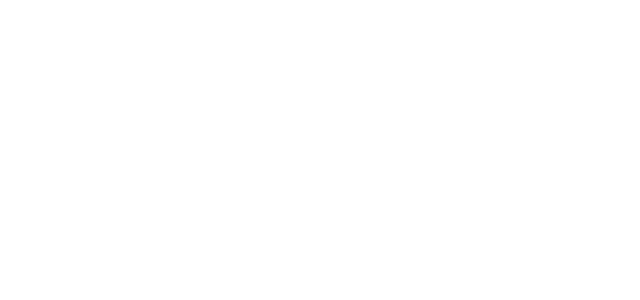
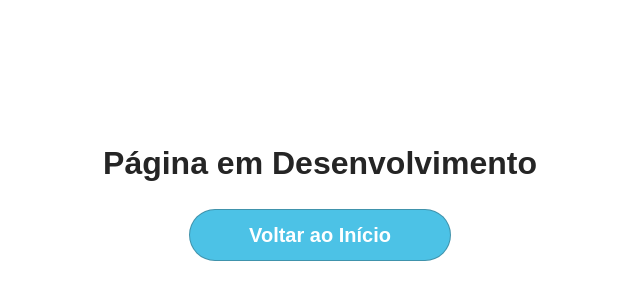
Before and after one commit to PauloAdson/escola-biblica, a React (Create React App) app: page /cadastro in a window 1280 px wide. Before the commit this address had no page. Shown: the part 196-496 px from the top of the page, without its empty margins (320-960 px from the left). Built offline with nearby package versions, Linux system fonts and the light colour scheme; a web font is replaced by a local one.

Commit message:
inciando a página de cadastro

```diff
--- a/src/App.jsx
+++ b/src/App.jsx
@@ -2,6 +2,7 @@
 import { Header } from './components/Header/Header';
 import { Home } from './components/Home/Home';
 import { Footer } from './components/Footer/Footer';
+import { Cadastro } from './components/Cadastro/Cadastro';
 
 function App() {
   return (
@@ -15,6 +16,11 @@
               <Footer />
             </>
           } />
+          <Route path='/cadastro' element={
+            <>
+              <Cadastro/>
+            </>
+          } />
         </Routes>
       </BrowserRouter>
     </>
--- /dev/null
+++ b/src/components/Cadastro/Cadastro.jsx
@@ -0,0 +1,16 @@
+import React from "react";
+import './styles.css'
+import { Button } from "../Button/Button";
+
+export class Cadastro extends React.Component {
+    render() {
+        return (
+            <>
+                <section className="cadastro">
+                    <h2>Página em Desenvolvimento</h2>
+                    <Button estilo="btn-destaque" link="./" texto="Voltar ao Início" />
+                </section>
+            </>
+        );
+    }
+}
--- /dev/null
+++ b/src/components/Cadastro/styles.css
@@ -0,0 +1,12 @@
+section.cadastro {
+    height: 100vh;
+    display: flex;
+    flex-direction: column;
+    align-items: center;
+    justify-content: center;
+    gap: 3rem;
+}
+
+section.cadastro h2 {
+    font-size: 3.2rem;
+}
--- a/src/components/Footer/Footer.jsx
+++ b/src/components/Footer/Footer.jsx
@@ -18,7 +18,7 @@
                         </div>
                         <div className="footer__links">
                             <h4 className="footer__links-titulo">Links Rápidos</h4>
-                            <a href="">Voltar ao topo</a>
+                            <a href="#inicio">Voltar ao início</a>
                             <a href="">Dúvidas</a>
                         </div>
                         <div className="footer__links">
--- a/src/components/Header/Header.jsx
+++ b/src/components/Header/Header.jsx
@@ -6,15 +6,15 @@
 export class Header extends React.Component {
     render() {
         return (
-            <header>
+            <header id="inicio">
                 <nav className="menu">
                     <a href="./">
                         <img src={logo} alt="Logo EBD" />
                     </a>
 
                     <div className="menu-links">
-                        <Button estilo="btn-header login" link="./" texto="Entrar" />
-                        <Button estilo="btn-header cadastro" link="./" texto="Cadastrar-se" />
+                        <Button estilo="btn-header login" link="/cadastro" texto="Entrar" />
+                        <Button estilo="btn-header cadastro" link="./cadastro" texto="Cadastrar-se" />
                     </div>
 
                 </nav>
```
